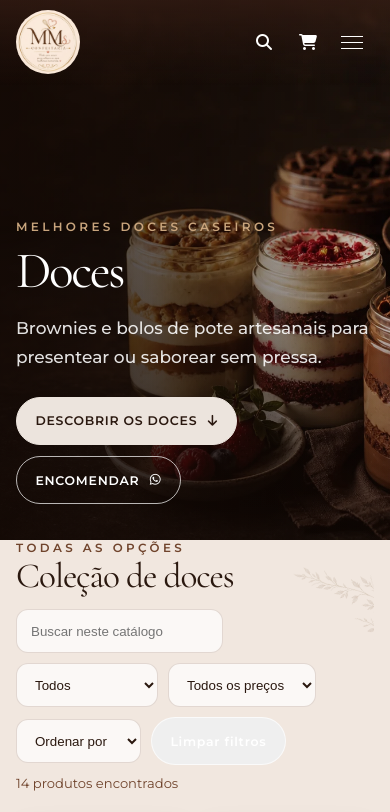
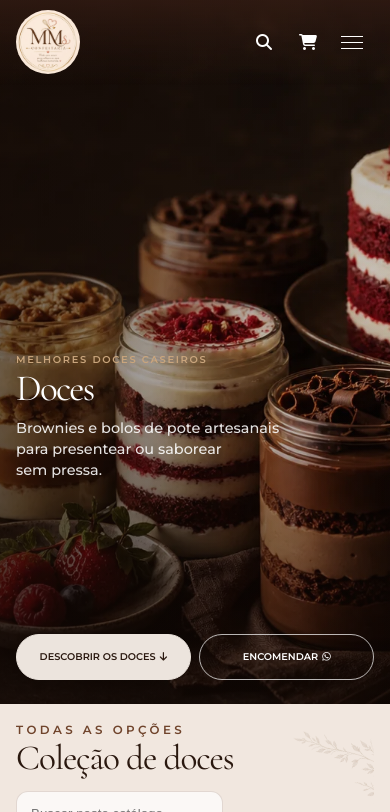
Before and after one commit to juninhoorec/mms-confeitaria, a website: page doces/index.html in a window 390 px wide. Shown: the top 812 px of the page. Drawn offline with Linux system fonts and the light colour scheme; files that its build step writes are made by us from their sources; no server answers.

Commit message:
fix: compact internal page heroes on mobile
Ajusta enquadramento, tipografia e ações dos heróis de vitrines em telas móveis.

```diff
--- a/pages.css
+++ b/pages.css
@@ -1806,3 +1806,93 @@
 
     .specials-page .catalog-section { padding-top: 1.15rem; }
 }
+
+/* Hero mobile compacto compartilhado pelas vitrines internas. */
+@media (max-width: 767px) {
+    .highlights-page .page-hero,
+    .house-page .page-hero,
+    .sweets-page .page-hero {
+        min-height: clamp(40rem, 100svh, 44rem);
+        background-size: cover;
+    }
+
+    .highlights-page .page-hero { background-position: 59% center; }
+    .house-page .page-hero { background-position: 62% center; }
+    .sweets-page .page-hero { background-position: 68% center; }
+
+    .highlights-page .page-hero::before,
+    .house-page .page-hero::before,
+    .sweets-page .page-hero::before {
+        background:
+            linear-gradient(90deg, rgba(18, 8, 4, .58), rgba(18, 8, 4, .2) 78%),
+            linear-gradient(0deg, rgba(18, 8, 4, .64), transparent 46%, rgba(18, 8, 4, .16));
+    }
+
+    .highlights-page .page-hero-content,
+    .house-page .page-hero-content,
+    .sweets-page .page-hero-content {
+        width: min(calc(100% - 2rem), 30rem);
+        box-sizing: border-box;
+        min-height: clamp(40rem, 100svh, 44rem);
+        display: flex;
+        flex-direction: column;
+        align-items: flex-start;
+        padding-top: clamp(20rem, 49svh, 22rem);
+        padding-bottom: max(1.5rem, env(safe-area-inset-bottom));
+    }
+
+    .highlights-page .page-hero-content .page-kicker,
+    .house-page .page-hero-content .page-kicker,
+    .sweets-page .page-hero-content .page-kicker {
+        font-size: .62rem;
+        letter-spacing: .17em;
+    }
+
+    .highlights-page .page-hero-content h1,
+    .house-page .page-hero-content h1,
+    .sweets-page .page-hero-content h1 {
+        max-width: 13ch;
+        margin-top: .35rem;
+        font-size: clamp(2.25rem, 9.5vw, 3.1rem);
+        line-height: .94;
+        text-wrap: pretty;
+    }
+
+    .highlights-page .page-hero-content > p,
+    .house-page .page-hero-content > p,
+    .sweets-page .page-hero-content > p {
+        max-width: 30ch;
+        margin-top: .7rem;
+        font-size: clamp(.86rem, 3.7vw, .95rem);
+        line-height: 1.46;
+        text-wrap: pretty;
+    }
+
+    .highlights-page .page-hero-actions,
+    .house-page .page-hero-actions,
+    .sweets-page .page-hero-actions {
+        width: 100%;
+        margin-top: auto;
+        padding-top: 1rem;
+        display: grid;
+        grid-template-columns: repeat(2, minmax(0, 1fr));
+        gap: .55rem;
+    }
+
+    .highlights-page .page-hero-actions .page-button,
+    .house-page .page-hero-actions .page-button,
+    .sweets-page .page-hero-actions .page-button {
+        min-width: 0;
+        min-height: 2.85rem;
+        padding: .65rem .25rem;
+        gap: .25rem;
+        font-size: clamp(.59rem, 2.5vw, .68rem);
+        letter-spacing: 0;
+        line-height: 1.25;
+        text-align: center;
+    }
+
+    .highlights-page .catalog-section,
+    .house-page .catalog-section,
+    .sweets-page .catalog-section { padding-top: 1.15rem; }
+}
```
